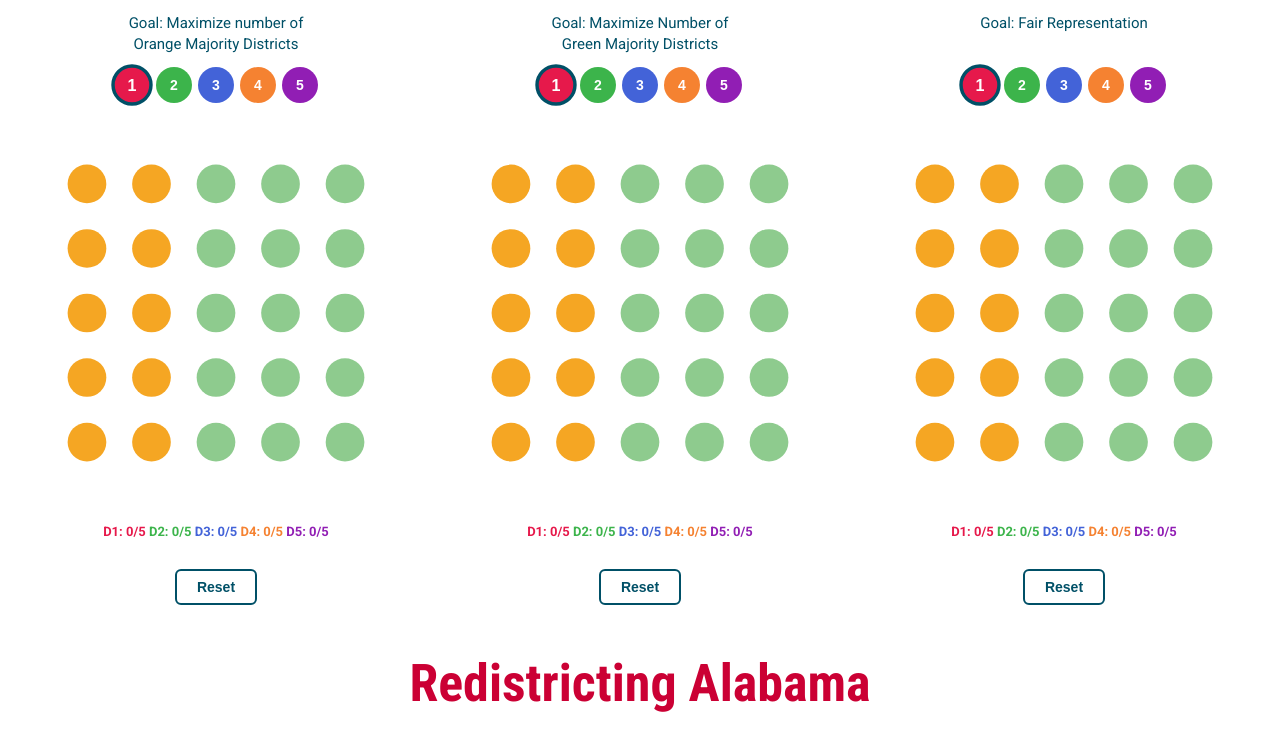
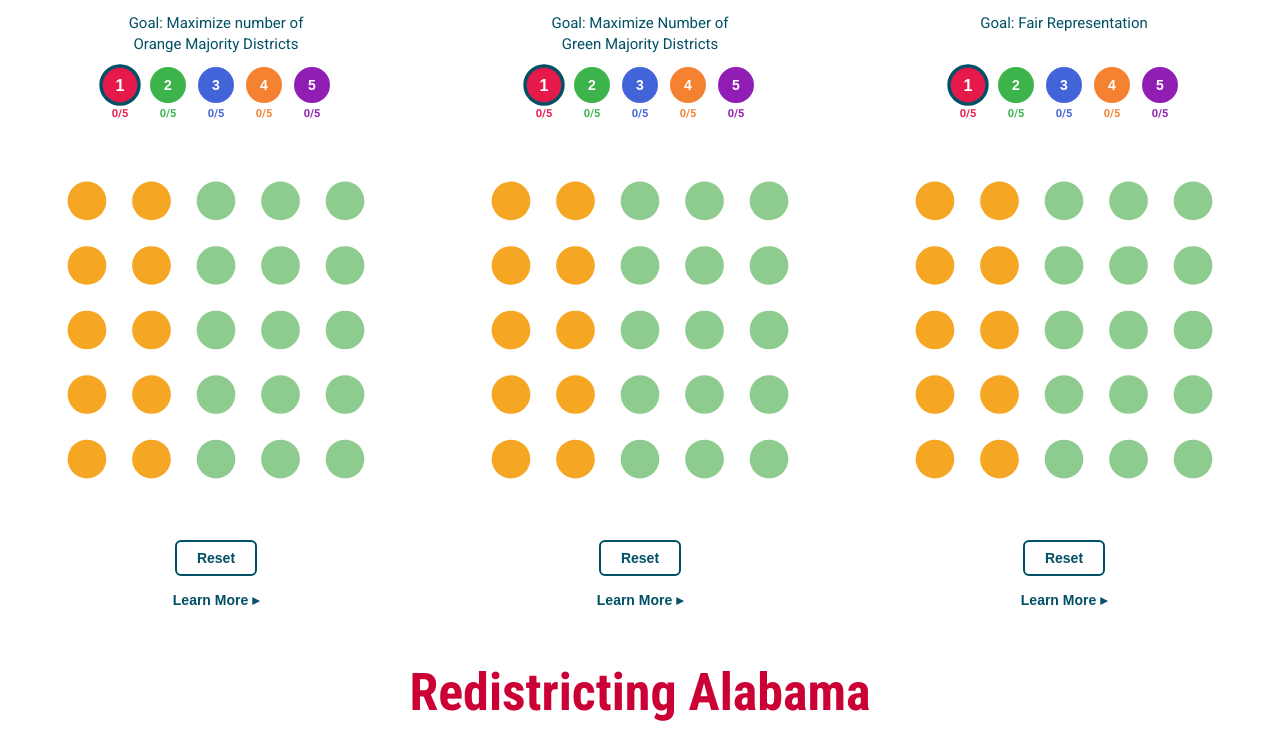
Before and after one commit to alfdatateam/redistricting_game, a website built with Vite: page index.html in a window 1280 px wide. Shown: the part 220-949 px from the top of the page. Built offline with nearby package versions, Linux system fonts and the light colour scheme.

Commit message:
add: collapsible Learn More dropdown and stacked district indicators
- Add Learn More toggle beneath each level that reveals the educational
  content (successTitle + successMessage) without completing the level
- Move per-district count indicators from below the grid to directly
  beneath each district button for a stacked column layout
- Collapse empty feedback area so reset button sits closer to the grid

```diff
--- a/src/grid.ts
+++ b/src/grid.ts
@@ -46,11 +46,15 @@ export function createGrid(container: HTMLElement, config: LevelConfig): GridCon
   goalEl.textContent = config.goal;
   card.appendChild(goalEl);
 
-  // District picker
+  // District picker with stacked counts
   const pickerEl = document.createElement('div');
   pickerEl.className = 'district-picker';
   const districtBtns: HTMLButtonElement[] = [];
+  const districtCountEls: HTMLSpanElement[] = [];
   for (let i = 0; i < config.numDistricts; i++) {
+    const col = document.createElement('div');
+    col.className = 'district-col';
+
     const btn = document.createElement('button');
     btn.className = 'district-btn';
     btn.style.background = DISTRICT_COLORS[i % DISTRICT_COLORS.length];
@@ -59,8 +63,16 @@ export function createGrid(container: HTMLElement, config: LevelConfig): GridCon
       state.activeDistrict = i;
       updatePickerHighlight();
     });
-    pickerEl.appendChild(btn);
+    col.appendChild(btn);
+
+    const countEl = document.createElement('span');
+    countEl.className = 'district-count';
+    countEl.style.color = DISTRICT_COLORS[i % DISTRICT_COLORS.length];
+    col.appendChild(countEl);
+
+    pickerEl.appendChild(col);
     districtBtns.push(btn);
+    districtCountEls.push(countEl);
   }
   card.appendChild(pickerEl);
 
@@ -119,6 +131,36 @@ export function createGrid(container: HTMLElement, config: LevelConfig): GridCon
     updateVisuals();
   });
   card.appendChild(resetBtn);
+
+  // Learn More dropdown
+  if (config.successMessage) {
+    const hintToggle = document.createElement('button');
+    hintToggle.className = 'hint-toggle';
+    hintToggle.textContent = 'Learn More ▸';
+
+    const hintContent = document.createElement('div');
+    hintContent.className = 'hint-content';
+
+    if (config.successTitle) {
+      const hintTitle = document.createElement('h4');
+      hintTitle.className = 'hint-title';
+      hintTitle.textContent = config.successTitle;
+      hintContent.appendChild(hintTitle);
+    }
+
+    const hintMsg = document.createElement('p');
+    hintMsg.className = 'hint-message';
+    hintMsg.textContent = config.successMessage;
+    hintContent.appendChild(hintMsg);
+
+    hintToggle.addEventListener('click', () => {
+      const open = hintContent.classList.toggle('open');
+      hintToggle.textContent = open ? 'Learn More ▾' : 'Learn More ▸';
+    });
+
+    card.appendChild(hintToggle);
+    card.appendChild(hintContent);
+  }
 
   container.appendChild(card);
 
@@ -191,14 +233,15 @@ export function createGrid(container: HTMLElement, config: LevelConfig): GridCon
       }
     }
 
-    // Update feedback
+    // Update per-district counts beneath each button
     const counts = state.getCounts();
-    const feedbackLines = counts.map((c: number, i: number) => {
+    counts.forEach((c: number, i: number) => {
       const maj = state.getDistrictMajority(i);
       const majLabel = maj === 'orange' ? ' 🟠' : maj === 'green' ? ' 🟢' : maj === 'tie' ? ' =' : '';
-      return `<span class="count" style="color:${DISTRICT_COLORS[i % DISTRICT_COLORS.length]}">D${i + 1}: ${c}/${config.dotsPerDistrict}${majLabel}</span>`;
-    }).join(' ');
+      districtCountEls[i].textContent = `${c}/${config.dotsPerDistrict}${majLabel}`;
+    });
 
+    // Update completion status
     let statusMsg = '';
     if (state.isComplete()) {
       const majorities = state.getMajorityCounts();
@@ -208,18 +251,18 @@ export function createGrid(container: HTMLElement, config: LevelConfig): GridCon
 
       const summary = `Orange majority: ${majorities.orange} · Green majority: ${majorities.green}`;
       if (passed) {
-        statusMsg = `<br><span class="result-summary">${summary}</span>`
+        statusMsg = `<span class="result-summary">${summary}</span>`
           + `<br><strong class="result-pass">Goal achieved!</strong>`;
         if (config.successMessage) {
           showPopup(config.successMessage, config.successTitle);
         }
       } else {
-        statusMsg = `<br><span class="result-summary">${summary}</span>`
+        statusMsg = `<span class="result-summary">${summary}</span>`
           + `<br><strong class="result-fail">Goal not met — try again!</strong>`;
       }
     }
 
-    feedbackEl.innerHTML = feedbackLines + statusMsg;
+    feedbackEl.innerHTML = statusMsg;
   }
 
   // Init
--- a/src/style.css
+++ b/src/style.css
@@ -105,9 +105,23 @@ h1 {
 /* District selector */
 .district-picker {
   display: flex;
-  gap: 6px;
+  gap: 12px;
   flex-wrap: wrap;
   justify-content: center;
+}
+
+.district-col {
+  display: flex;
+  flex-direction: column;
+  align-items: center;
+  gap: 4px;
+}
+
+.district-count {
+  font-size: 11px;
+  font-weight: 700;
+  white-space: nowrap;
+  line-height: 1.2;
 }
 
 .district-btn {
@@ -176,8 +190,11 @@ h1 {
 .feedback {
   font-size: 13px;
   text-align: center;
-  min-height: 36px;
   line-height: 1.4;
+}
+
+.feedback:empty {
+  display: none;
 }
 
 .feedback .count {
@@ -213,6 +230,50 @@ h1 {
 .reset-btn:hover {
   background: #005067;
   color: #fff;
+}
+
+/* --- Learn More Dropdown --- */
+.hint-toggle {
+  padding: 6px 16px;
+  border: none;
+  background: transparent;
+  color: #005067;
+  font-weight: 700;
+  font-size: 14px;
+  cursor: pointer;
+  transition: color 0.15s;
+}
+
+.hint-toggle:hover {
+  color: #cb0034;
+}
+
+.hint-content {
+  display: none;
+  max-width: 320px;
+  text-align: center;
+  padding: 8px 12px;
+}
+
+.hint-content.open {
+  display: flex;
+  flex-direction: column;
+  gap: 8px;
+}
+
+.hint-title {
+  font-family: 'Roboto Condensed', 'Roboto', sans-serif;
+  font-size: 18px;
+  font-weight: 700;
+  letter-spacing: 0.08em;
+  color: #cb0034;
+}
+
+.hint-message {
+  font-size: 14px;
+  line-height: 1.5;
+  color: #005067;
+  font-weight: 500;
 }
 
 /* --- Success Popup --- */
```
